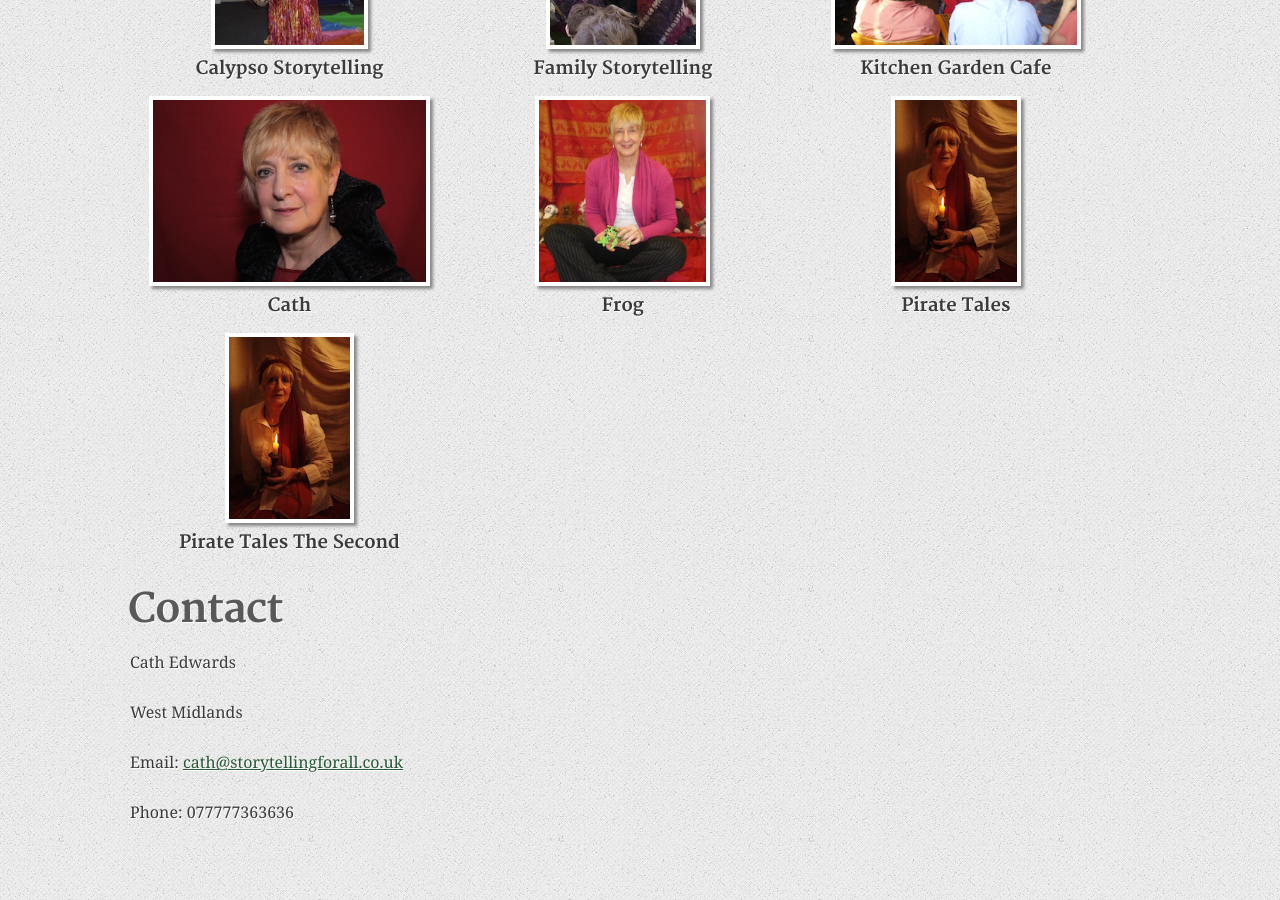
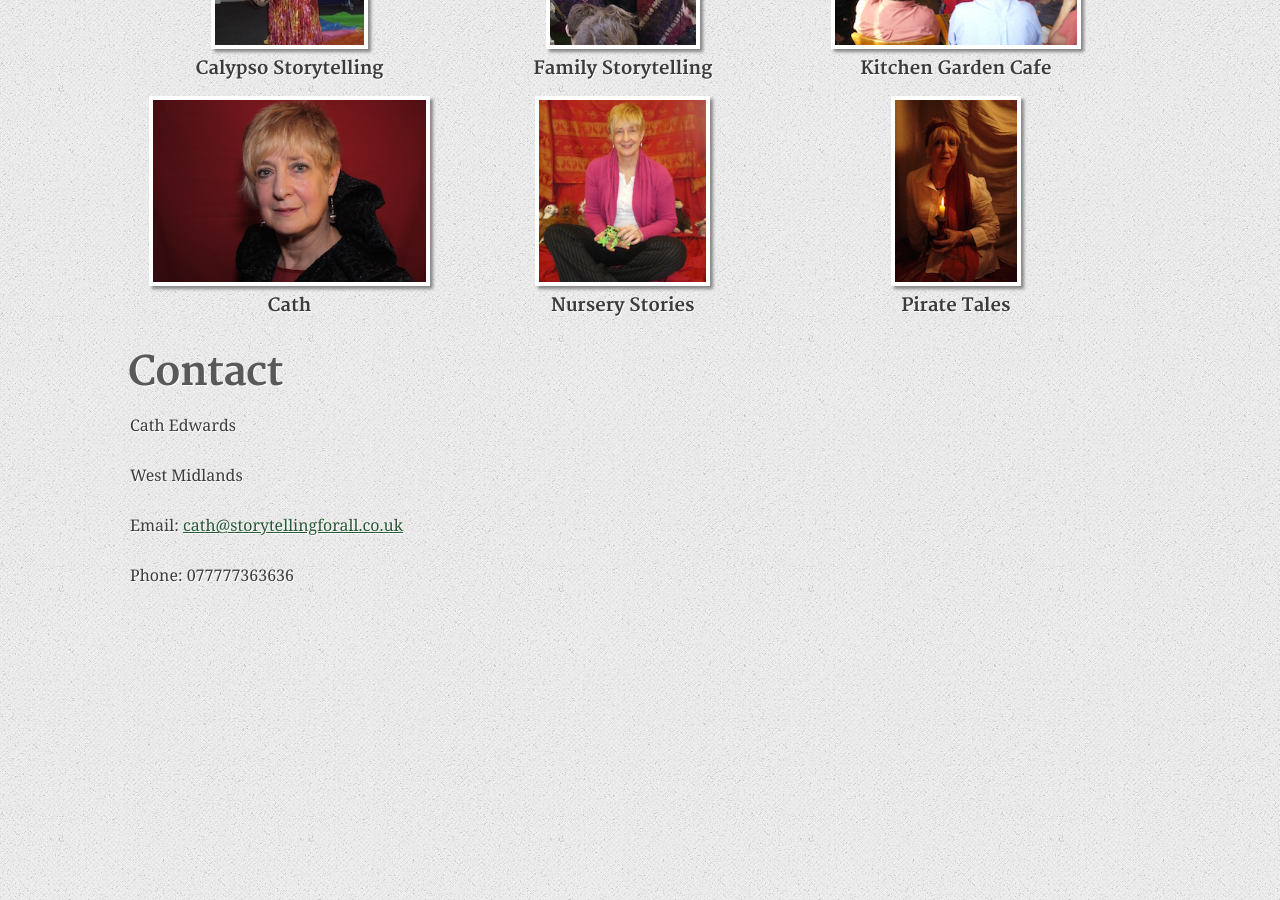
Before and after one commit to m3dwards/storytellingforall, a Jekyll site: the page built from index.html, in a window 1280 px wide and 900 px high, scrolled down 1584 px. Built offline with Jekyll 4.4.1, drawn with Linux system fonts in a browser that asks for light colours.

Commit message:
Updated gallery.yml

```diff
--- a/_data/gallery.yml
+++ b/_data/gallery.yml
@@ -30,14 +30,10 @@
   thumb: /images/gallery/thumbs/headshot.jpeg
   image: /images/gallery/headshot.jpg
 
-- name: Frog
+- name: Nursery Stories
   thumb: /images/gallery/thumbs/frog.jpeg
   image: /images/gallery/frog.jpg
 
 - name: Pirate Tales
   thumb: /images/gallery/thumbs/pirate-stories.jpeg
   image: /images/gallery/pirate-stories.jpg
-
-- name: Pirate Tales The Second
-  thumb: /images/gallery/thumbs/pirate-stories.jpeg
-  image: /images/gallery/pirate-stories.jpg
```
